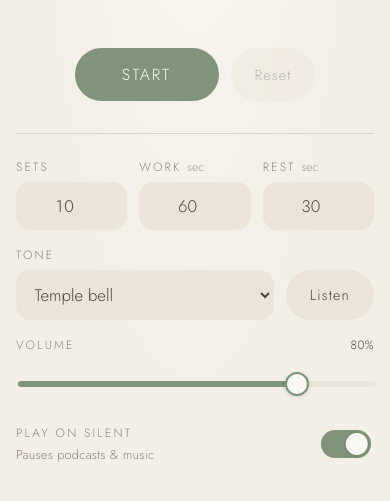
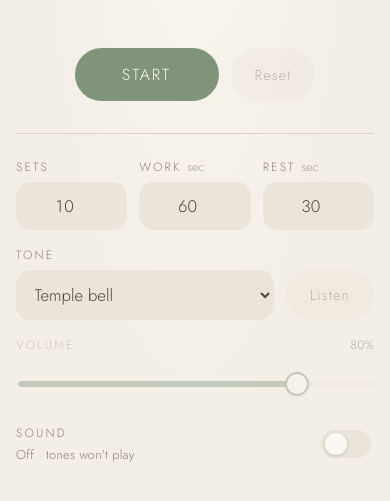
Before and after one commit to 5149jamesli/emilys-timer, a website built with Vite: page index.html in a window 390 px wide. Shown: the part 397-898 px from the top of the page. Built offline with nearby package versions, Linux system fonts and the light colour scheme.

Commit message:
Replace "Play on silent" with a Sound on/off toggle
- Sound is off by default; off means no tones at all and the app never
  touches the audio session.
- On uses the 'playback' audio session so tones play even when the iPhone
  is on silent. A playing podcast pauses at each tone.
- After each tone rings out, the AudioContext is suspended so iPhone can
  hand the speaker back and the podcast may resume (best effort).
- Listen and Volume are disabled while sound is off.

Co-Authored-By: Claude Opus 5.5 <noreply@anthropic.com>

```diff
--- a/index.html
+++ b/index.html
@@ -54,10 +54,10 @@
         </label>
         <label class="switch-row">
           <span class="switch-text">
-            Play on silent
-            <span class="hint" id="silent-hint">Pauses podcasts &amp; music</span>
+            Sound
+            <span class="hint" id="sound-hint">Off · tones won't play</span>
           </span>
-          <input id="play-on-silent" name="playOnSilent" type="checkbox" role="switch" checked />
+          <input id="sound-on" name="soundOn" type="checkbox" role="switch" />
         </label>
       </form>
     </main>
--- a/src/main.ts
+++ b/src/main.ts
@@ -6,7 +6,7 @@ import '@fontsource/jost/300.css';
 import '@fontsource/jost/400.css';
 import './style.css';
 import { buildSchedule, formatClock, positionAt, totalDurationMs, type Phase } from './timer';
-import { DEFAULT_TONE_ID, TONES, playTone, setPlayOnSilent, setVolume, unlockAudio } from './tones';
+import { DEFAULT_TONE_ID, TONES, playTone, setSoundOn, setVolume, unlockAudio } from './tones';
 
 const $ = <T extends HTMLElement>(sel: string) => document.querySelector<T>(sel)!;
 
@@ -52,30 +52,33 @@ volumeInput.addEventListener('change', () => {
   if (volumeInput.valueAsNumber > 0) playTone(toneSelect.value);
 });
 
-// "Play on silent" (iPhone): on = hear tones even in silent mode, but they stop
-// podcasts/music; off = tones mix over a podcast but the silent switch mutes
-// them. On by default, because hearing the timer matters most. Remembered per device.
-const silentInput = $<HTMLInputElement>('#play-on-silent');
-const silentHint = $('#silent-hint');
-const SILENT_KEY = 'emilys-timer.playOnSilent';
+// Sound toggle. Off (the default) = no tones, even with the phone's ringer on.
+// On = tones play even when the phone is on silent; on iPhone a playing podcast
+// pauses at each tone and may resume after (see tones.ts). Remembered per device.
+const soundInput = $<HTMLInputElement>('#sound-on');
+const soundHint = $('#sound-hint');
+const previewBtn = $<HTMLButtonElement>('#preview-tone');
+const SOUND_KEY = 'emilys-timer.soundOn';
 
-function applyPlayOnSilent(): void {
-  setPlayOnSilent(silentInput.checked);
-  silentHint.textContent = silentInput.checked
-    ? 'Pauses podcasts & music'
-    : 'Plays over podcasts · muted when on silent';
+function applySound(): void {
+  setSoundOn(soundInput.checked);
+  soundHint.textContent = soundInput.checked
+    ? 'On · plays on silent · pauses podcasts'
+    : "Off · tones won't play";
+  // Nothing to preview or adjust while sound is off.
+  previewBtn.disabled = !soundInput.checked;
+  volumeInput.disabled = !soundInput.checked;
 }
 
 try {
-  const saved = localStorage.getItem(SILENT_KEY);
-  if (saved !== null) silentInput.checked = saved === 'true';
+  soundInput.checked = localStorage.getItem(SOUND_KEY) === 'true';
 } catch {}
-applyPlayOnSilent();
+applySound();
 
-silentInput.addEventListener('change', () => {
-  applyPlayOnSilent();
+soundInput.addEventListener('change', () => {
+  applySound();
   try {
-    localStorage.setItem(SILENT_KEY, String(silentInput.checked));
+    localStorage.setItem(SOUND_KEY, String(soundInput.checked));
   } catch {}
 });
 
--- a/src/style.css
+++ b/src/style.css
@@ -245,7 +245,10 @@ input { text-align: center; font-variant-numeric: tabular-nums; }
 
 /* ---- Volume slider ---- */
 
-.volume-row { grid-column: 1 / -1; }
+.volume-row { grid-column: 1 / -1; transition: opacity 0.4s; }
+/* Dim the volume control while sound is off. */
+.volume-row:has(input:disabled) { opacity: 0.4; }
+input[type='range']:disabled { cursor: default; }
 
 .volume-head { display: flex; justify-content: space-between; }
 
@@ -298,7 +301,7 @@ input[type='range']::-moz-range-thumb {
   box-shadow: 0 1px 4px rgb(0 0 0 / 0.12);
 }
 
-/* ---- "Play on silent" switch ---- */
+/* ---- "Sound" switch ---- */
 
 .switch-row {
   grid-column: 1 / -1;
--- a/src/tones.ts
+++ b/src/tones.ts
@@ -112,33 +112,28 @@ export function getTone(id: string): Tone {
 }
 
 /**
- * How our sounds share the speaker with other apps on iPhone (Audio Session
- * API; Safari 16.4+, ignored by other browsers). iPhone forces a choice:
- * - 'playback': plays even when the phone is on silent, but stops any podcast
- *   or music that's playing.
- * - 'transient': short alerts that mix over a podcast (ducking it briefly), but
- *   the silent switch mutes them.
- * The user picks with the "Play on silent" switch (setPlayOnSilent).
+ * Sound on/off, set by the "Sound" toggle. Off = no tones at all, whatever the
+ * phone's silent switch says. Off by default.
+ *
+ * When on, iPhone uses the 'playback' audio session (Audio Session API; Safari
+ * 16.4+, ignored by other browsers): tones play even when the phone is on
+ * silent. The catch is that 'playback' pauses a podcast or music. A web app
+ * can't both ignore the silent switch and mix with other audio. To limit that,
+ * the AudioContext is suspended a few seconds after each tone (see
+ * scheduleSleep), which lets iPhone hand the speaker back so the podcast may
+ * resume. That part is best effort and untested on a real phone.
  */
-type AudioSessionType = 'playback' | 'transient';
-let sessionType: AudioSessionType = 'playback';
-
-function applySessionType(): void {
-  const session = (navigator as Navigator & { audioSession?: { type: string } }).audioSession;
-  if (session) session.type = sessionType;
-}
-
-/** true = hear tones even on silent (pauses podcasts); false = mix with podcasts. */
-export function setPlayOnSilent(on: boolean): void {
-  sessionType = on ? 'playback' : 'transient';
-  applySessionType();
-}
+let soundOn = false;
 
 let ctx: AudioContext | null = null;
 /** Every note goes through this node, so it sets the overall volume. */
 let master: GainNode | null = null;
 /** Slider position, 0–1. 1 = the tones' designed loudness. */
 let volume = 0.8;
+/** Pending "release the speaker" timer. */
+let sleepTimer: ReturnType<typeof setTimeout> | undefined;
+/** Extra time after a tone's nominal length for its ring-out (temple bell rings ~6s). */
+const RING_OUT_SECONDS = 3.5;
 
 /**
  * Sliders feel more even when loudness follows a curve rather than a straight
@@ -155,33 +150,60 @@ export function setVolume(v: number): void {
 }
 
 /**
- * Browsers only allow audio after a user gesture, so call this from a click
- * handler (e.g. Start) before the timer needs to make sound.
+ * Turn tones on or off. Call it from the toggle's handler: turning sound on is
+ * a user gesture, which iPhone needs before audio can start.
  */
-export function unlockAudio(): AudioContext {
+export function setSoundOn(on: boolean): void {
+  soundOn = on;
+  if (on) unlockAudio();
+  else scheduleSleep(0);
+}
+
+/**
+ * Browsers only allow audio after a user gesture, so this runs from click
+ * handlers (Start, Listen, the Sound toggle). It does nothing while sound is
+ * off, so the app never touches the audio session (or a podcast) then.
+ */
+export function unlockAudio(): AudioContext | null {
+  if (!soundOn) return null;
   if (!ctx) {
-    applySessionType();
+    const session = (navigator as Navigator & { audioSession?: { type: string } }).audioSession;
+    if (session) session.type = 'playback';
     ctx = new AudioContext();
     master = ctx.createGain();
     master.gain.value = volumeToGain(volume);
     master.connect(ctx.destination);
   }
-  // iPhone can leave the context 'suspended' or 'interrupted' (e.g. after a call
-  // or switching apps); anything but 'running' needs a resume.
+  // Suspended by scheduleSleep, or 'interrupted' by iPhone after a call.
   if (ctx.state !== 'running') void ctx.resume();
   return ctx;
 }
 
-// Coming back to the app after a podcast app, a call or the lock screen.
-document.addEventListener('visibilitychange', () => {
-  if (document.visibilityState === 'visible' && ctx && ctx.state !== 'running') void ctx.resume();
-});
+/** Suspend audio after `seconds` so iPhone can give the speaker back to a podcast. */
+function scheduleSleep(seconds: number): void {
+  clearTimeout(sleepTimer);
+  sleepTimer = setTimeout(() => {
+    if (ctx && ctx.state === 'running') void ctx.suspend();
+  }, seconds * 1000);
+}
 
 /** Play a tone `repeat` times back to back (used for the "workout done" signal). */
-export function playTone(id: string, repeat = 1): void {
+export async function playTone(id: string, repeat = 1): Promise<void> {
+  if (!soundOn) return;
+  clearTimeout(sleepTimer);
   const audio = unlockAudio();
+  if (!audio) return;
+  if (audio.state !== 'running') {
+    try {
+      await audio.resume();
+    } catch {
+      // Nothing more we can do; the next user tap will unlock it again.
+    }
+  }
   const tone = getTone(id);
+  const start = audio.currentTime + 0.02;
   for (let i = 0; i < repeat; i++) {
-    tone.play(audio, audio.currentTime + i * tone.length);
+    tone.play(audio, start + i * tone.length);
   }
+  scheduleSleep(repeat * tone.length + RING_OUT_SECONDS);
 }
```
Also changed, not shown: CLAUDE.md (+8 -8 lines).
